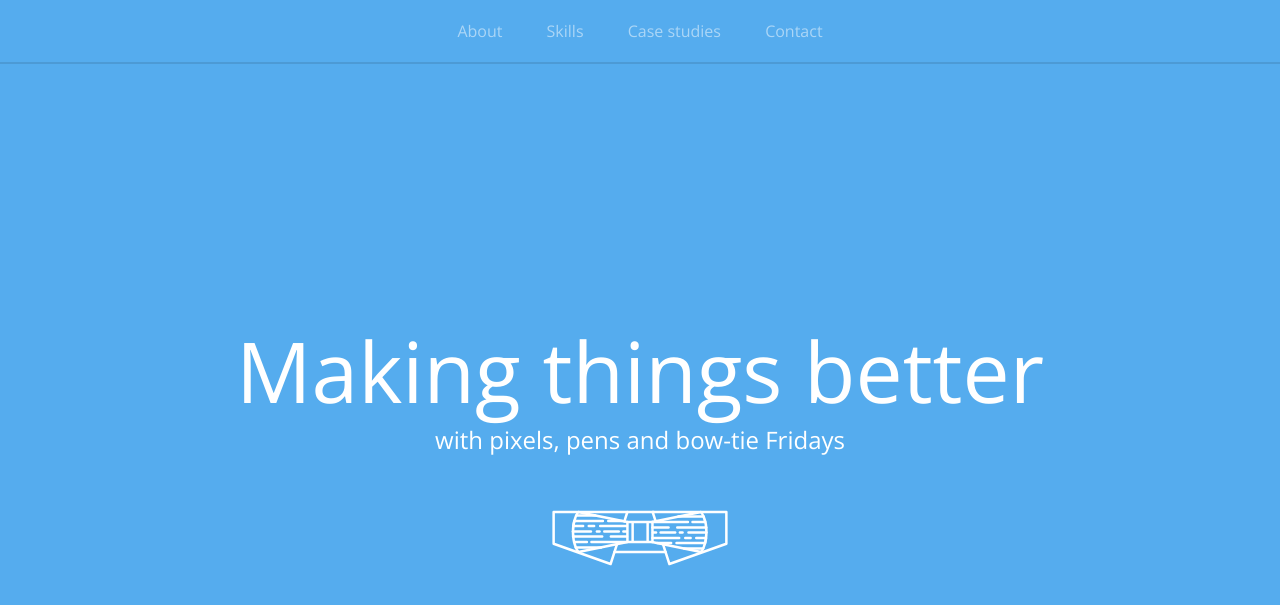
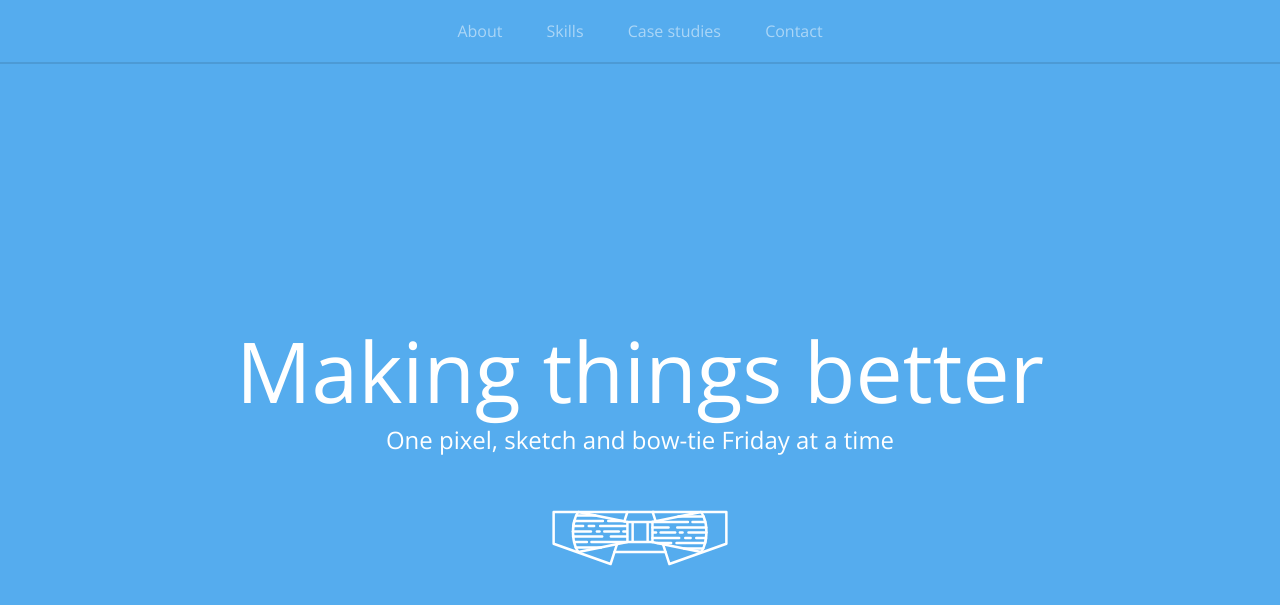
Before and after one commit to macorlett/macorlett.github.io, a Jekyll site: the page built from index.md, in a window 1280 px wide and 900 px high. Shown: the top 605 px of the window. Built offline with Jekyll 4.4.1, drawn with Linux system fonts in a browser that asks for light colours; nearby versions of some CDN libraries; some web fonts are replaced; Markdown is read by kramdown in place of the engine named in the settings.

Commit message:
changed sub header of the homepage

```diff
--- a/index.md
+++ b/index.md
@@ -1,6 +1,6 @@
 ---
 title: Making things better
-description: "with pixels, pens and bow-tie Fridays"
+description: "One pixel, sketch and bow-tie Friday at a time"
 
 layout: default
 nav-link: true
```
